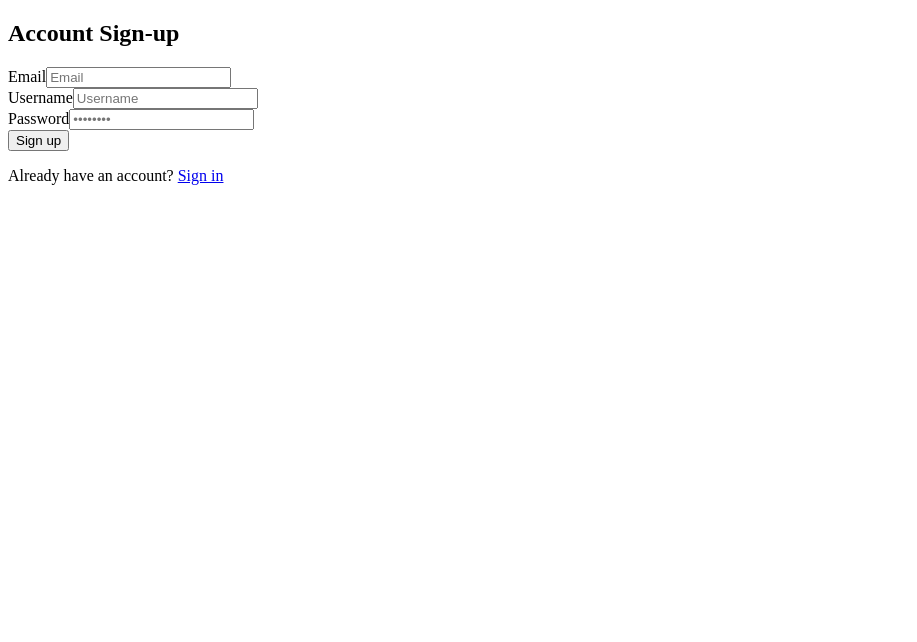
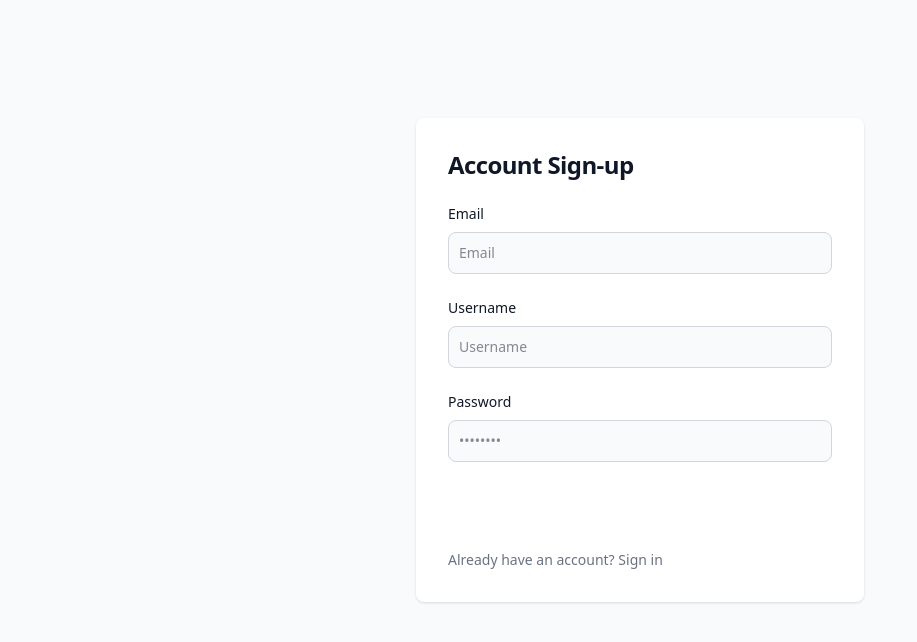
Before and after one commit to mkyd-kill/tenant-management-system, a React (Vite) app in the folder frontend/: page /register in a window 1280 px wide. Shown: the top 642 px of the page, without its empty margins (0-917 px from the left). Built offline with nearby package versions, Linux system fonts and the light colour scheme.

Commit message:
another tailwindcss config

```diff
--- a/frontend/index.html
+++ b/frontend/index.html
@@ -4,6 +4,7 @@
     <meta charset="UTF-8" />
     <link rel="icon" type="image/svg+xml" href="/vite.svg" />
     <meta name="viewport" content="width=device-width, initial-scale=1.0" />
+    <link rel="stylesheet" href="/src/index.css">
     <title>Tenant Management System</title>
   </head>
   <body>
--- a/frontend/package.json
+++ b/frontend/package.json
@@ -15,7 +15,9 @@
     "@hookform/resolvers": "^5.0.1",
     "@mui/material": "^6.4.8",
     "@reduxjs/toolkit": "^2.6.1",
+    "@tailwindcss/postcss": "^4.1.3",
     "axios": "^1.8.4",
+    "postcss": "^8.5.3",
     "react": "^19.0.0",
     "react-dom": "^19.0.0",
     "react-hook-form": "^7.55.0",
@@ -31,10 +33,12 @@
     "@types/react": "^19.0.10",
     "@types/react-dom": "^19.0.4",
     "@vitejs/plugin-react": "^4.3.4",
+    "autoprefixer": "^10.4.21",
     "eslint": "^9.21.0",
     "eslint-plugin-react-hooks": "^5.1.0",
     "eslint-plugin-react-refresh": "^0.4.19",
     "globals": "^15.15.0",
+    "tailwindcss": "^4.1.3",
     "typescript": "~5.7.2",
     "typescript-eslint": "^8.24.1",
     "vite": "^6.2.0"
--- /dev/null
+++ b/frontend/postcss.config.mjs
@@ -0,0 +1,5 @@
+export default {
+  plugins: {
+    "@tailwindcss/postcss": {},
+  }
+}
--- /dev/null
+++ b/frontend/src/index.css
@@ -0,0 +1 @@
+@import "tailwindcss";
--- /dev/null
+++ b/frontend/src/routes/ProtectedRoute.tsx
@@ -0,0 +1,18 @@
+import React from "react";
+import { Navigate, useLocation } from "react-router-dom";
+import { useAuth } from "../context/useAuth";
+
+type Props = { children: React.ReactNode };
+
+const ProtectedRoute = ({ children }: Props) => {
+    const location = useLocation();
+    const { isLoggedIn } = useAuth();
+
+    return isLoggedIn() ? (
+        <>{children}</>
+    ) : (
+        <Navigate to="/login" state={{ from: location }} replace />
+    );
+};
+
+export default ProtectedRoute;
--- a/frontend/src/routes/Routes.tsx
+++ b/frontend/src/routes/Routes.tsx
@@ -2,6 +2,7 @@ import App from "../App";
 import { createBrowserRouter } from "react-router-dom";
 import LoginPage from "../pages/auth/LoginPage";
 import RegisterPage from "../pages/auth/RegisterPage";
+import ProtectedRoute from "./ProtectedRoute";
 
 export const router = createBrowserRouter([
     {
--- /dev/null
+++ b/frontend/tailwind.config.js
@@ -0,0 +1,8 @@
+/** @type {import('tailwindcss').Config} */
+export default {
+    content: ["./index.html", "./src/**/*.{js,ts,jsx,tsx}"],
+    theme: {
+      extend: {},
+    },
+    plugins: [],
+  }
```
Also changed, not shown: 1 other file (tests, documents, lock files or other folders).
